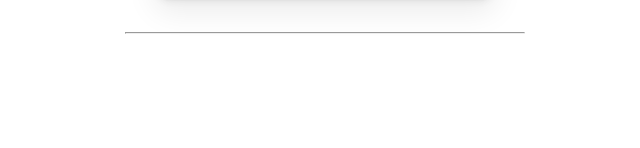
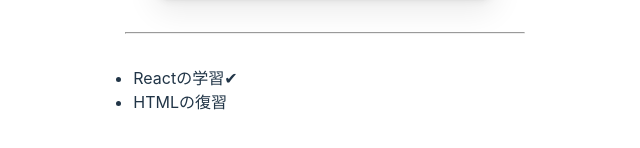
Before and after one commit to sakyo2002/basic_lesson_ryuta_sakyo, a React (Vite) app: page / in a window 1280 px wide. Shown: the part 1084-1232 px from the top of the page, without its empty margins (315-955 px from the left). Before the commit the page ends 1182 px from the top, so only its background shows below. Built offline with nearby package versions, Linux system fonts and the light colour scheme.

Commit message:
練習問題５

```diff
--- a/src/App.jsx
+++ b/src/App.jsx
@@ -4,6 +4,7 @@ import { Button } from './components/Button/index.jsx'
 import { Profile } from './components/Profile/index.jsx'
 import { Country } from './components/Country/index.jsx'
 import { Card } from './components/Card/index.jsx'
+import { TodoItem } from './components/TodoItem/index.jsx'
 
 export const App = () => {
   return (
@@ -33,6 +34,12 @@ export const App = () => {
 
     <hr />
 
+    <ul>
+      <TodoItem name='Reactの学習' isToday={true} isCompleted={true} />
+      <TodoItem name='HTMLの復習' isToday={true} isCompleted={false} />
+      <TodoItem name='React Hooksの予習' isToday={false} isCompleted={false} />
+    </ul>
+
     </div>
   )
 };
--- a/src/components/TodoItem/index.jsx
+++ b/src/components/TodoItem/index.jsx
@@ -2,7 +2,8 @@ import PropTypes from 'prop-types'
 import styles from './index.module.css'
 
 export const TodoItem = ({ name, isToday, isCompleted }) => {
-  return <li className={styles.name}>{name}</li>
+
+  return isToday && <li className={styles.name}>{name}{isCompleted && '✔︎'}</li>
 }
 
 TodoItem.propTypes = {
```
